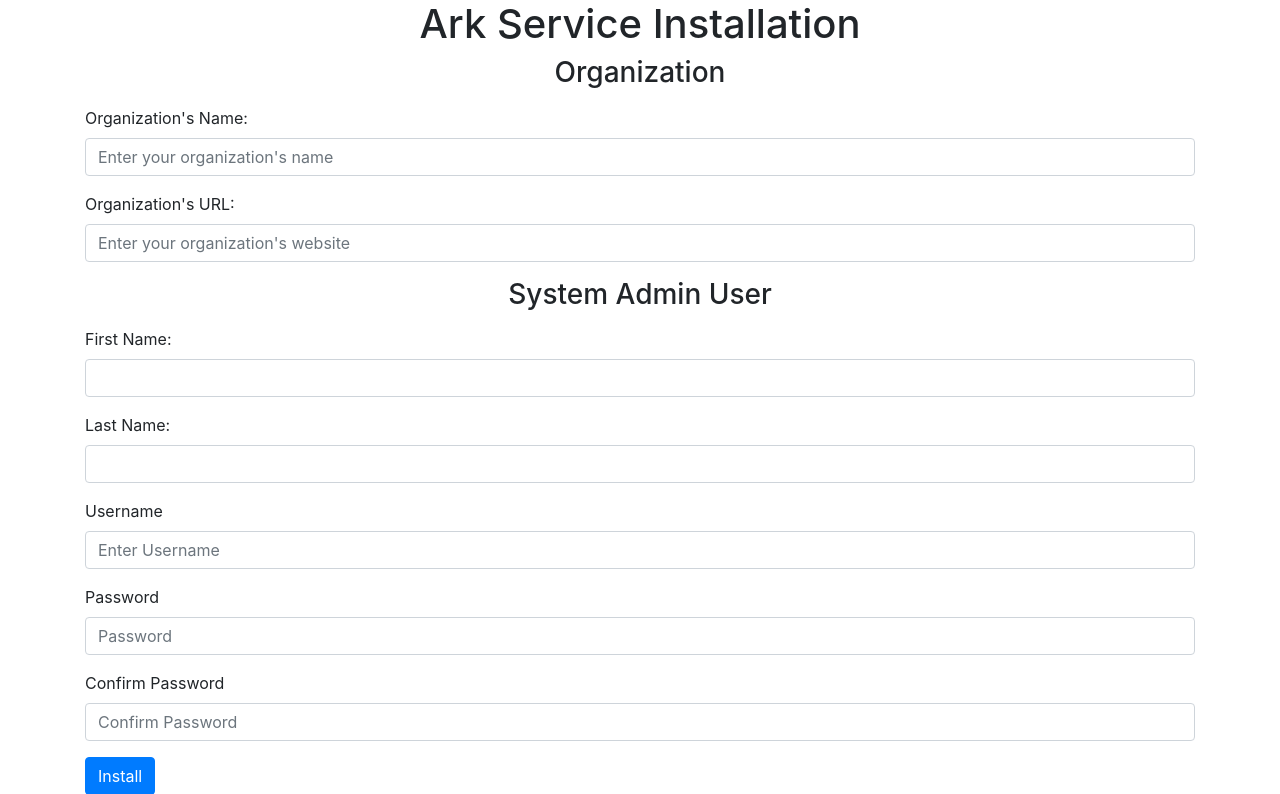
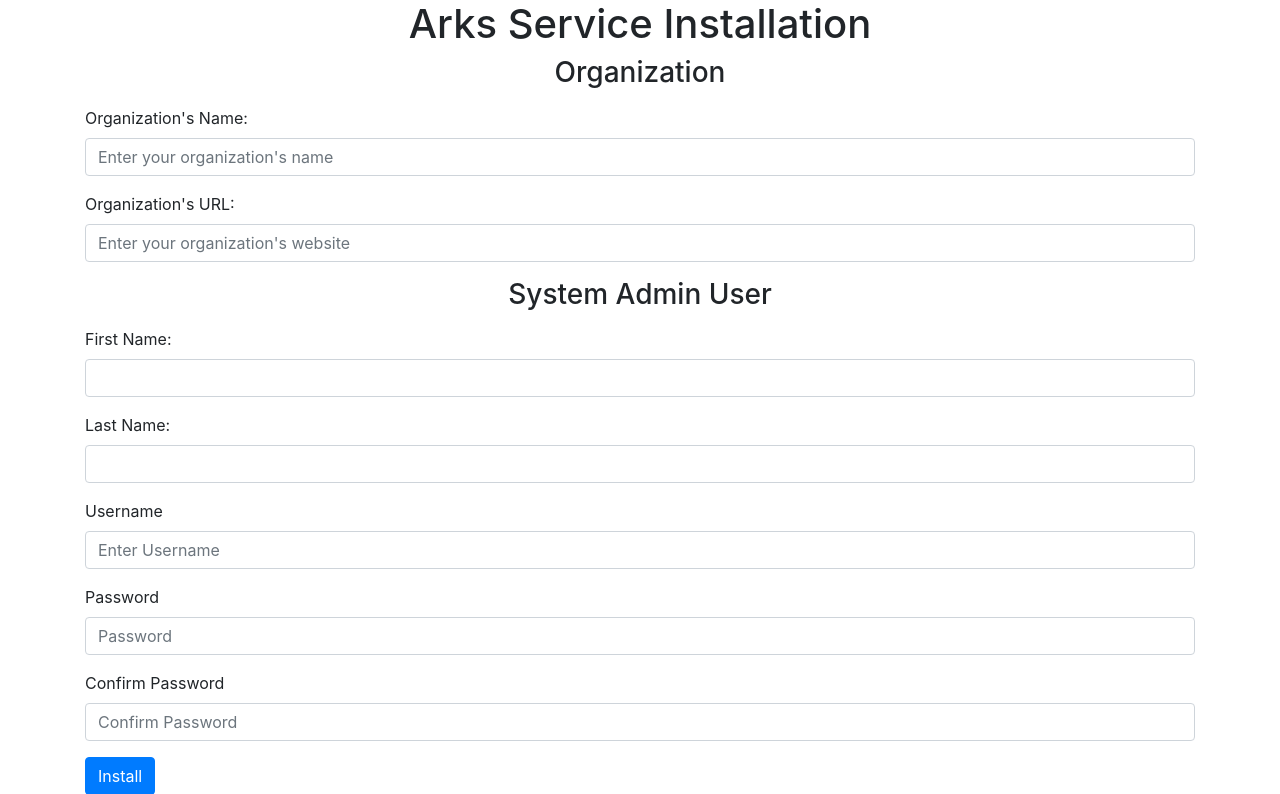
Before and after one commit to digitalutsc/arks-service-playbook, a PHP site: page /admin/install.php in a window 1280 px wide. Shown: the top 794 px of the page. Run offline with PHP 8.4, Linux system fonts and the light colour scheme; some libraries are stand-ins or nearby versions.

Commit message:
label in install.php

```diff
--- a/html/admin/install.php
+++ b/html/admin/install.php
@@ -58,7 +58,7 @@ if (Database::isInstalled()) {
 <div class="container">
     <div class="row">
         <div class="col-sm text-center">
-            <h1 class="text-center">Ark Service Installation</h1>
+            <h1 class="text-center">Arks Service Installation</h1>
         </div>
     </div>
     <div class="row">
```
